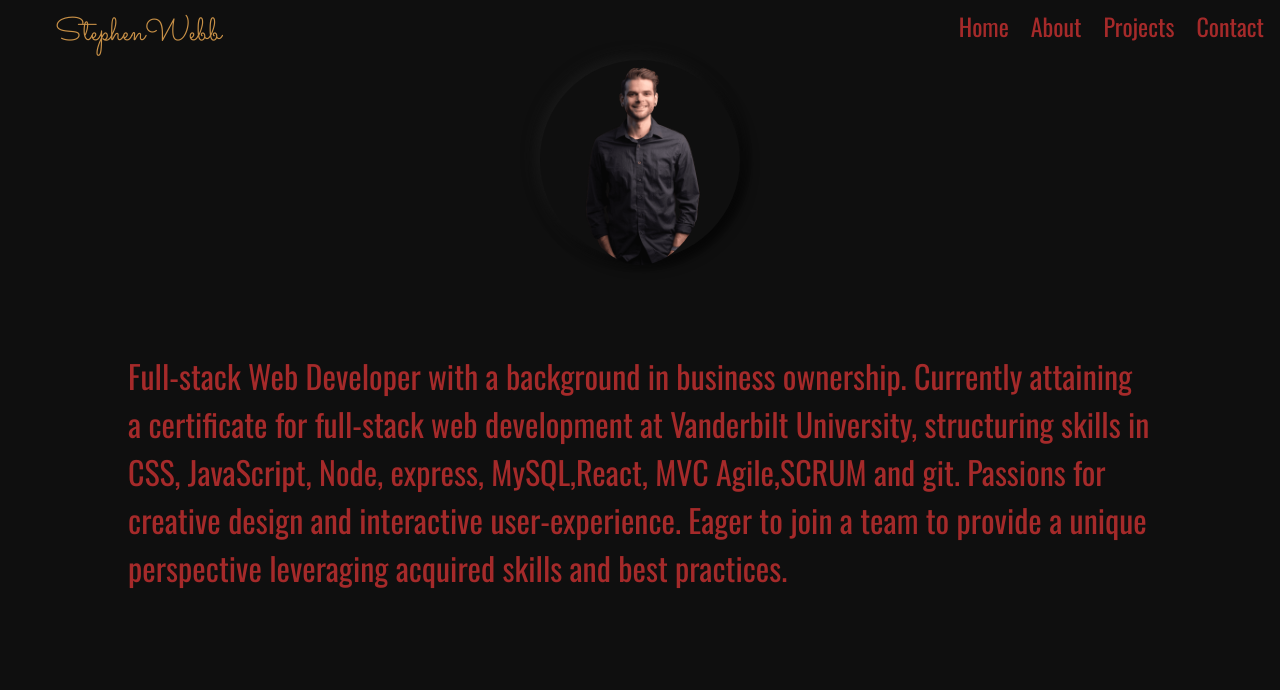
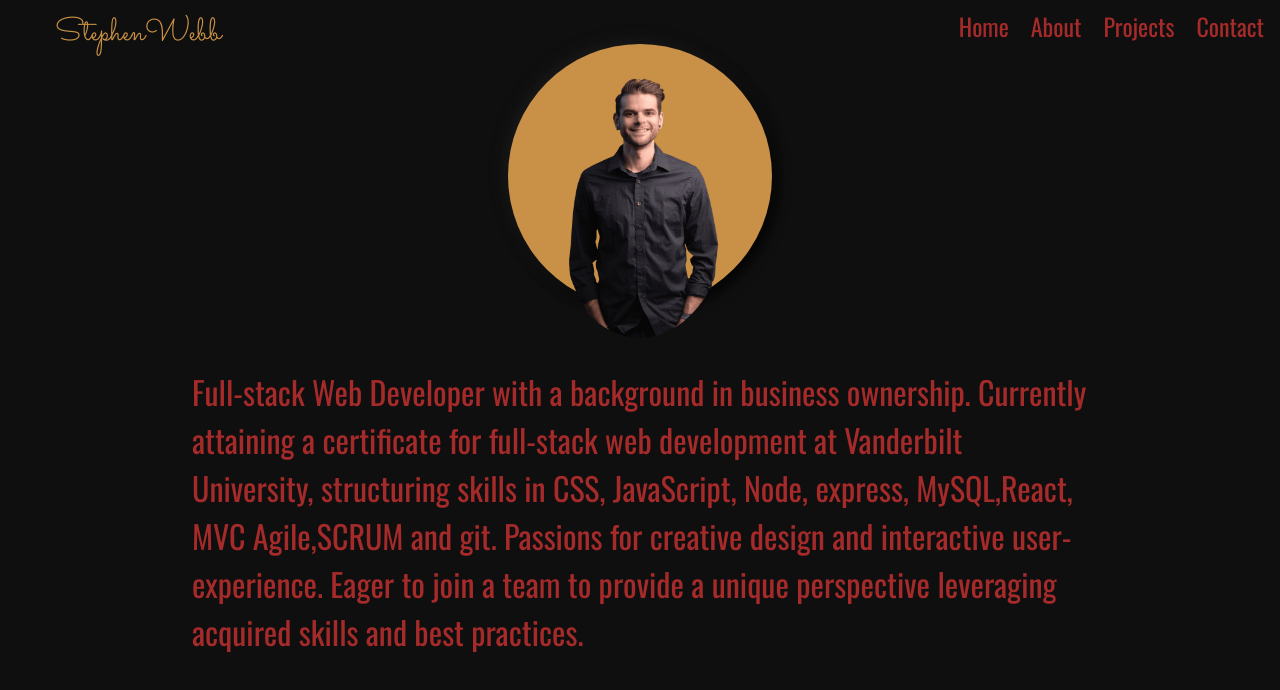
Before and after one commit to stevie2codes/React-portfolio, a React (Create React App) app: page /About in a window 1280 px wide. Shown: the top 690 px of the page. Built offline with nearby package versions, Linux system fonts and the light colour scheme.

Commit message:
about pic alter

```diff
--- a/src/components/about/about.css
+++ b/src/components/about/about.css
@@ -4,20 +4,20 @@
   position: absolute;
   transform: translate(-50%, -50%);
   left: 50%;
-  top: 20%;
+  top: 22%;
   border-radius: 50%;
-  width: 25vh;
-  height: 25vh;
-  background-color: rgb(15, 15, 15);
+  width: 33vh;
+  height: 33vh;
+  background-color: rgb(201, 145, 71);
   box-shadow: -4px -4px 14px rgb(26, 26, 26), 4px 4px 14px rgb(0, 0, 0);
 }
 
 .portPic {
-  width: 140px;
+  width: 23vh;
   position: absolute;
   transform: translate(-50%, -50%);
   left: 50%;
-  top: 20%;
+  top: 25%;
   border-radius: 50%;
 }
 
@@ -25,13 +25,11 @@
   position: absolute;
   transform: translate(-50%, -50%);
   left: 50%;
-  top: 60%;
-
-  width: 80%;
+  top: 65%;
+  width: 70%;
 }
 .brand-state {
   font-size: 2.5vmax;
-
   color: brown;
   font-family: "Oswald", sans-serif;
 }
```
